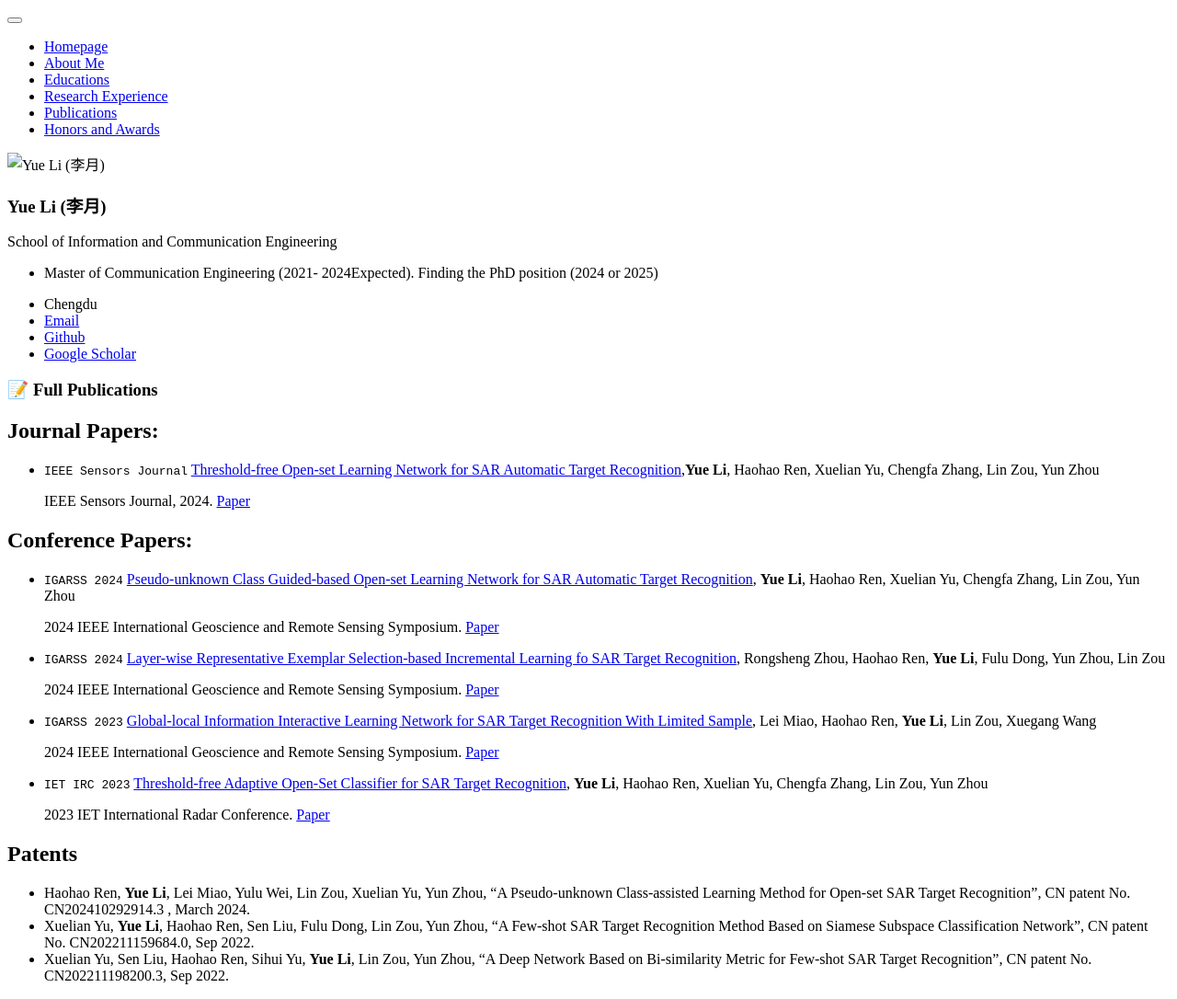
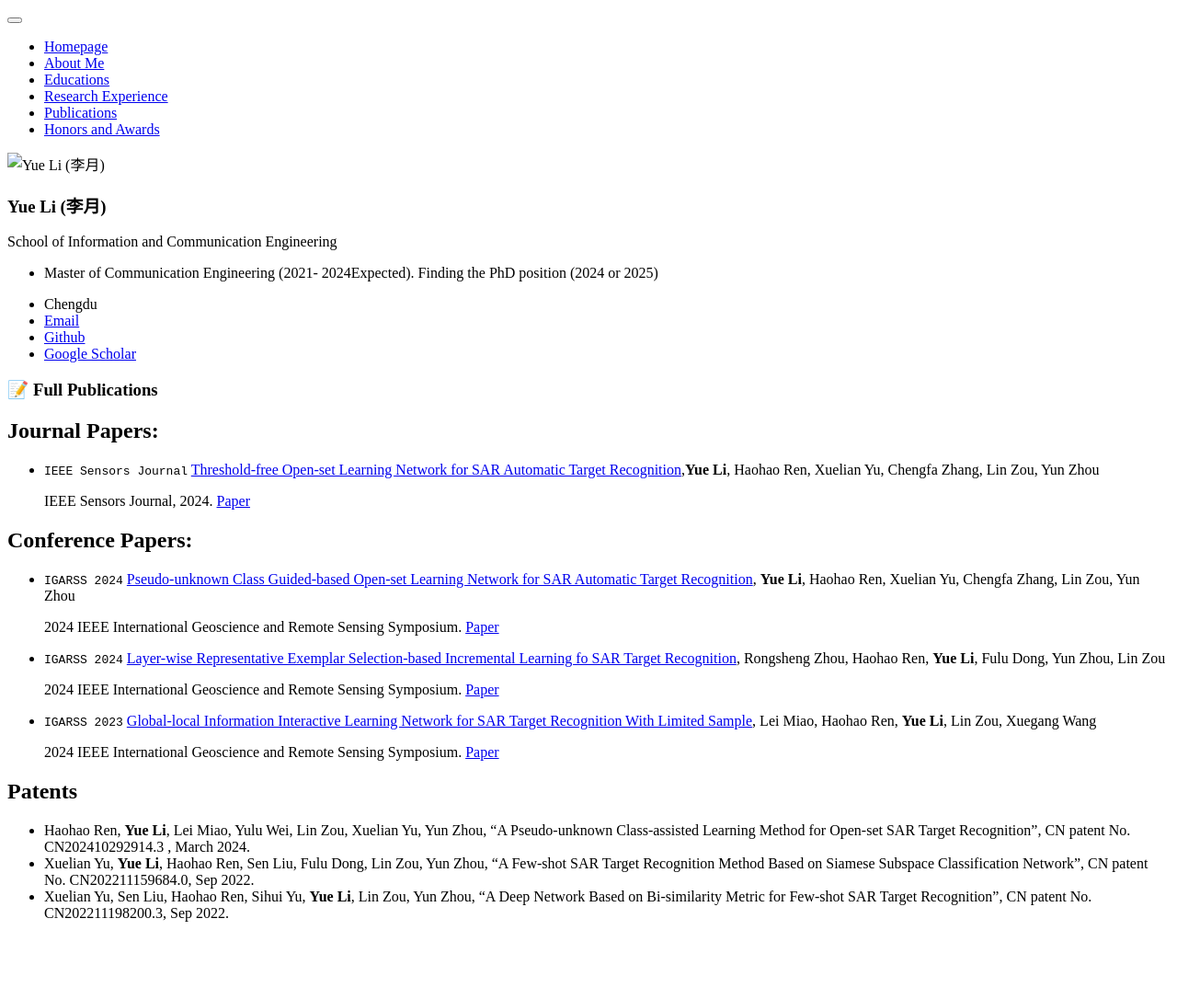
Before and after one commit to LunaLeeYue/LunaLeeYue.github.io, a Jekyll site: the page built from _pages/includes/pub.md, in a window 1280 px wide. Shown: the whole page at 92% size. Built offline with Jekyll 4.4.1, drawn with Linux system fonts in a browser that asks for light colours; our own code applies the rules of GitHub Pages for plain Markdown files; after the commit the page ends 1018 px from its top, so only the background shows below that.

Commit message:
Update pub.md

```diff
--- a/_pages/includes/pub.md
+++ b/_pages/includes/pub.md
@@ -20,10 +20,6 @@
 
   2024 IEEE International Geoscience and Remote Sensing Symposium. [Paper](../../papers/Global-local Information Interactive Learning Network For SAR Target Recognition.pdf)
 
-* ``IET IRC 2023`` [Threshold-free Adaptive Open-Set Classifier for SAR Target Recognition](../../papers/Threshold-free Adaptive Open-set Classifier for SAR Target Recognition.pdf), **Yue Li**, Haohao Ren, Xuelian Yu, Chengfa Zhang, Lin Zou, Yun Zhou
-
-  2023 IET International Radar Conference. [Paper](../../papers/Threshold-free Adaptive Open-set Classifier for SAR Target Recognition.pdf)
-
 
 ## Patents
 
```
